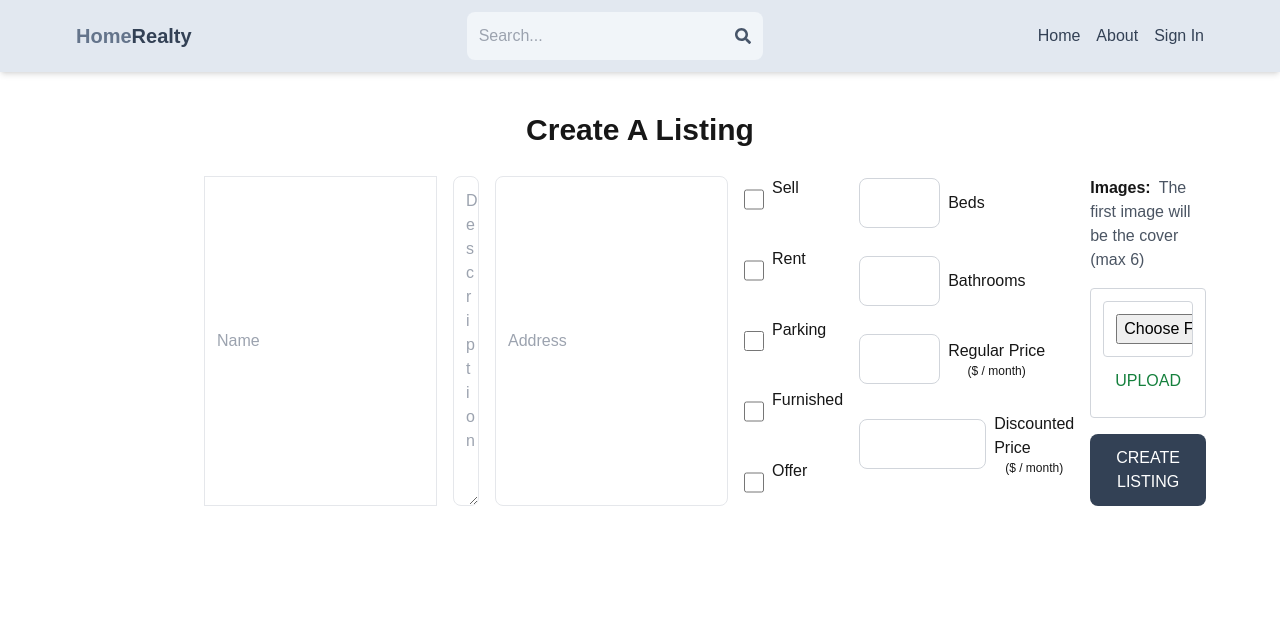
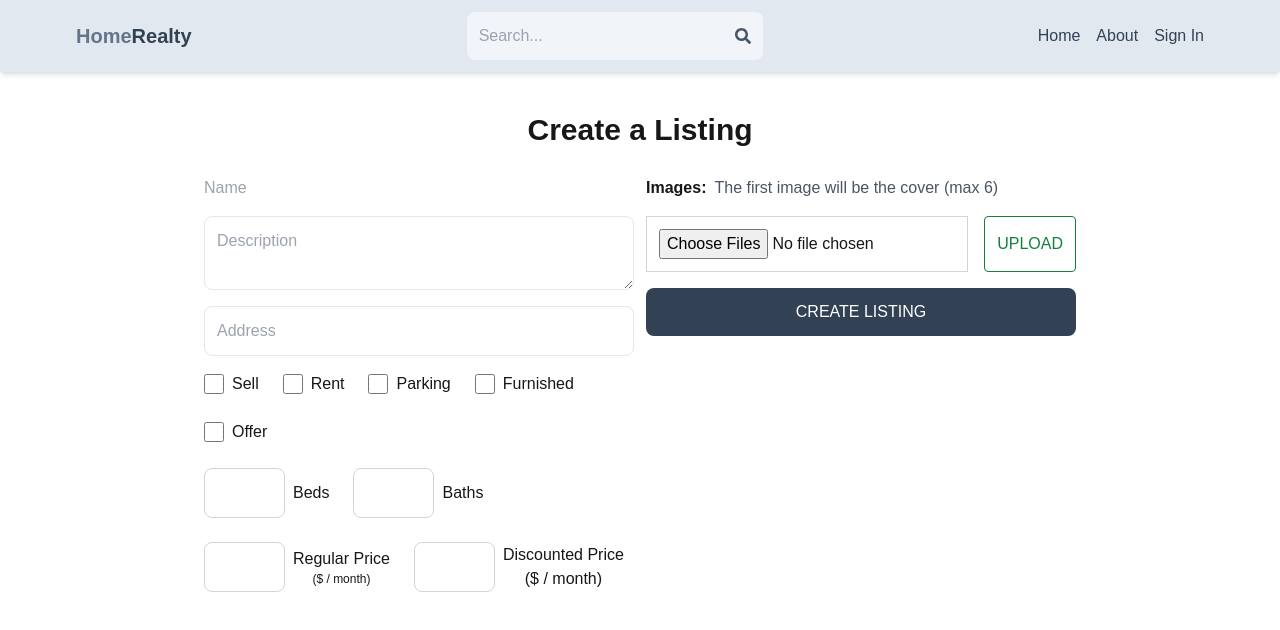
Before and after one commit to dlarenzo/real-estate-nextjs, a Next.js app: page /create-listing in a window 1280 px wide. Shown: the top 630 px of the page. Built offline with nearby package versions, Linux system fonts and the light colour scheme; no server answers.

Commit message:
finished listing-page

```diff
--- a/src/app/create-listing/page.jsx
+++ b/src/app/create-listing/page.jsx
@@ -4,29 +4,28 @@ export default function CreateListing() {
   return (
     <main className="p-3 max-w-4xl mx-auto">
       <h1 className="text-3xl font-semibold text-center my-7">
-        Create A Listing
+        Create a Listing
       </h1>
-      <form className="flex flex-col sm:flex-row gap-4">
+      <form className="flex flex-col sm:flex-row gap-3">
+        <div className="flex flex-col gap-4 flex-1">
           <input
             type="text"
             placeholder="Name"
-          className="p-3 border rounded-leg"
             id="name"
             maxLength="62"
             minLength="10"
-          required
           />
           <textarea
             type="text"
             placeholder="Description"
-          className="p-3 border rounded-lg"
+            className="border p-3 rounded-lg"
             id="description"
             required
           />
           <input
             type="text"
             placeholder="Address"
-          className="p-3 border rounded-lg"
+            className="border p-3 rounded-lg"
             id="address"
             required
           />
@@ -51,8 +50,6 @@ export default function CreateListing() {
               <input type="checkbox" id="offer" className="w-5" />
               <span>Offer</span>
             </div>
-        </div>
-        {/* NEXT SECTION */}
             <div className="flex flex-wrap gap-6">
               <div className="flex items-center gap-2">
                 <input
@@ -74,12 +71,12 @@ export default function CreateListing() {
                   required
                   className="p-3 border border-gray-300 rounded-lg"
                 />
-            <p>Bathrooms</p>
+                <p>Baths</p>
               </div>
               <div className="flex items-center gap-2">
                 <input
                   type="number"
-              id="regularPrice"
+                  id="bathrooms"
                   min="1"
                   max="10"
                   required
@@ -95,18 +92,18 @@ export default function CreateListing() {
                   type="number"
                   id="discountPrice"
                   min="1"
-              max="1000000"
+                  max="10"
                   required
                   className="p-3 border border-gray-300 rounded-lg"
                 />
                 <div className="flex flex-col items-center">
                   <p>Discounted Price</p>
-              <span className="text-xs">($ / month)</span>
+                  <span>($ / month)</span>
                 </div>
               </div>
-          <div />
             </div>
-        {/* IMAGE SECTION */}
+          </div>
+        </div>
         <div className="flex flex-col flex-1 gap-4">
           <p className="font-semibold">
             Images:
@@ -114,15 +111,15 @@ export default function CreateListing() {
               The first image will be the cover (max 6)
             </span>
           </p>
-          <div className="p-3 border border-gray-300 rounded w-full">
+          <div className="flex gap-4">
             <input
-              className="p-3 border border-gray-300 rounded w-full"
+              className="p-3 border border-gray-300 founded w-full"
               type="file"
               id="images"
               accept="image/*"
               multiple
             />
-            <button className="p-3 text-green-700 border-green-700 rounded uppercase hover:shadow-lg disabled:opacity-80">
+            <button className="p-3 text-green-700 border border-green-700 rounded uppercase hover:shadow-lg disabled:opacity-80">
               Upload
             </button>
           </div>
--- a/src/app/layout.js
+++ b/src/app/layout.js
@@ -15,8 +15,8 @@ const geistMono = Geist_Mono({
 });
 
 export const metadata = {
-  title: "Create Next App",
-  description: "Generated by create next app",
+  title: "Home Realty",
+  description: "Home Realty real estate listings",
 };
 
 export default function RootLayout({ children }) {
```
Lines whose indentation alone changed are shown as unchanged.
